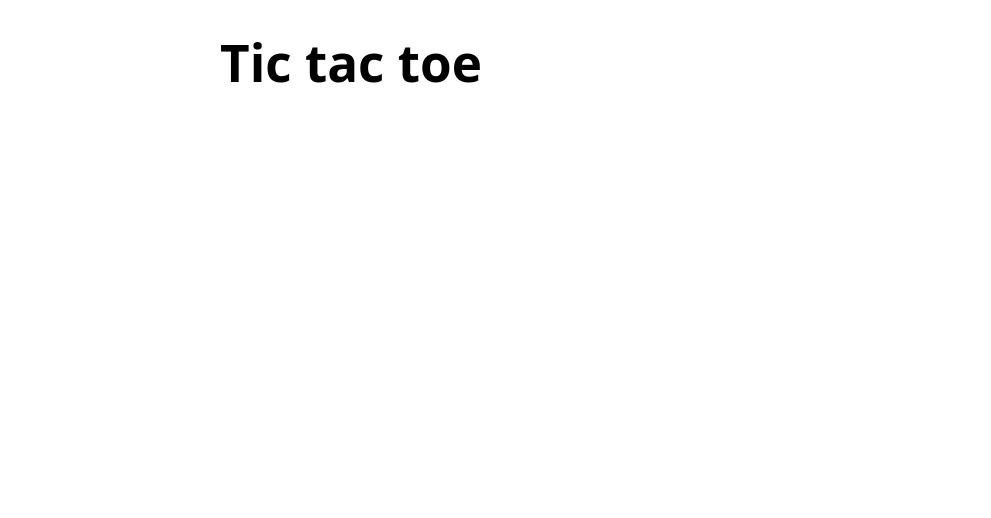
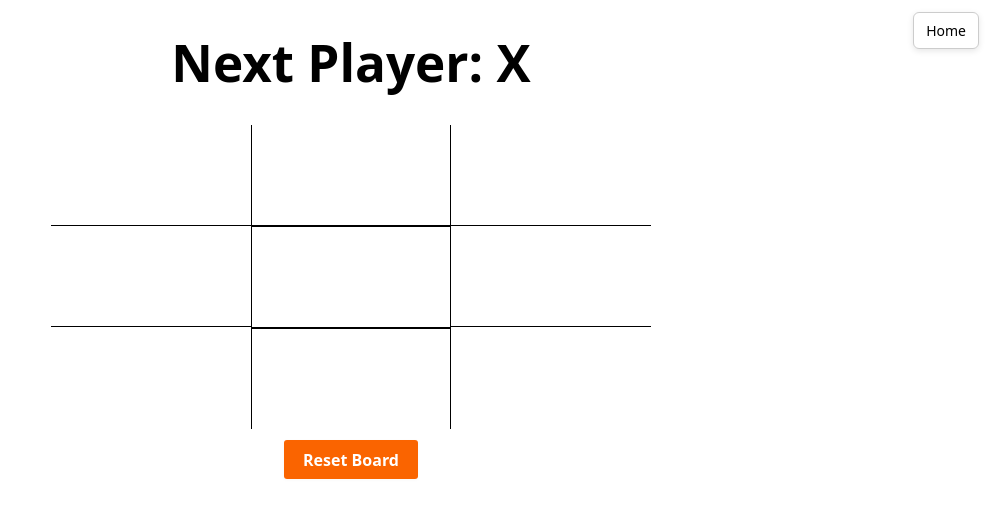
Before and after one commit to deepdev79/miniGames, a React (Vite) app: page /ttt in a window 1280 px wide. Shown: the top 518 px of the page, without its empty margins (289-1280 px from the left). Built offline with nearby package versions, Linux system fonts and the light colour scheme.

Commit message:
tictactoe imported from old project

```diff
--- /dev/null
+++ b/src/pages/TicTacToe.module.css
@@ -0,0 +1,68 @@
+.gamebox {
+  display: flex;
+  justify-content: center;
+  align-items: center;
+  flex-direction: column;
+  gap: 10px;
+}
+
+.gameboard {
+  width: 600px;
+
+  display: grid;
+  grid-template-columns: 1fr 1fr 1fr;
+  padding: 0;
+  margin: 0;
+}
+
+.box {
+  height: 100px;
+}
+
+.gameboard li:nth-child(3n + 2) {
+  border: 1px solid black;
+}
+
+.gameboard li:nth-child(3n + 1),
+.gameboard li:nth-child(3n) {
+  border-bottom: 1px solid black;
+}
+
+.gameboard li:nth-child(2) {
+  border-top: none;
+}
+.gameboard li:nth-last-child(-n + 3) {
+  border-bottom: none;
+}
+
+.box:hover {
+  background-color: lightcyan;
+}
+
+li {
+  list-style-type: none;
+  text-align: center;
+  font-weight: 400;
+  font-size: 4rem;
+}
+
+.btn {
+  align-items: center;
+  background-clip: padding-box;
+  background-color: #fa6400;
+  border: 1px solid transparent;
+  border-radius: 0.25rem;
+  box-shadow: rgba(0, 0, 0, 0.02) 0 1px 3px 0;
+  box-sizing: border-box;
+  color: #fff;
+  cursor: pointer;
+  display: inline-flex;
+  font-size: 16px;
+  font-weight: 600;
+  justify-content: center;
+  line-height: 1.25;
+}
+
+.btn:hover {
+  scale: 1.1;
+}
--- a/src/pages/TicTacToe.tsx
+++ b/src/pages/TicTacToe.tsx
@@ -1,7 +1,90 @@
+import { useReducer } from "react";
+import GoHome from "../components/GoHome";
+import styles from "./TicTacToe.module.css";
+
+interface State {
+  board: (string | null)[];
+  isXNext: boolean;
+  winner: string | null;
+}
+type Action = { type: "move"; payload: number } | { type: "reset" };
+const initialState = {
+  board: Array(9).fill(null),
+  isXNext: true,
+  winner: null,
+};
+
+function calculateWinner(squares: (string | null)[]) {
+  const lines = [
+    [0, 1, 2],
+    [3, 4, 5],
+    [6, 7, 8],
+    [0, 3, 6],
+    [1, 4, 7],
+    [2, 5, 8],
+    [0, 4, 8],
+    [2, 4, 6],
+  ];
+  for (let i = 0; i < lines.length; i++) {
+    const [a, b, c] = lines[i];
+    if (squares[a] && squares[a] === squares[b] && squares[a] === squares[c]) {
+      return squares[a];
+    }
+  }
+  return null;
+}
+
+function reducer(state: State, action: Action): State {
+  switch (action.type) {
+    case "move":
+      if (state.board[action.payload] || state.winner) return state;
+
+      const newBoard = [...state.board];
+      newBoard[action.payload] = state.isXNext ? "X" : "O";
+
+      return {
+        ...state,
+        board: newBoard,
+        isXNext: !state.isXNext,
+        winner: calculateWinner(newBoard),
+      };
+    case "reset":
+      return initialState;
+    default:
+      return state;
+  }
+}
+
 function TicTacToe() {
+  const [state, dispatch] = useReducer(reducer, initialState);
+
+  const status = state.winner
+    ? `Winner: ${state.winner}`
+    : `Next Player: ${state.isXNext ? "X" : "O"}`;
+
   return (
     <div>
-      <h1>Tic tac toe</h1>
+      <GoHome />
+      <h1>{status}</h1>
+      <div className={styles.gamebox}>
+        <ul className={styles.gameboard}>
+          {state.board.map((value, index) => (
+            <li
+              className={styles.box}
+              key={index}
+              onClick={() => dispatch({ type: "move", payload: index })}
+            >
+              {value}
+            </li>
+          ))}
+        </ul>
+        <button
+          className={styles.btn}
+          onClick={() => dispatch({ type: "reset" })}
+        >
+          Reset Board
+        </button>
+      </div>
     </div>
   );
 }
```
